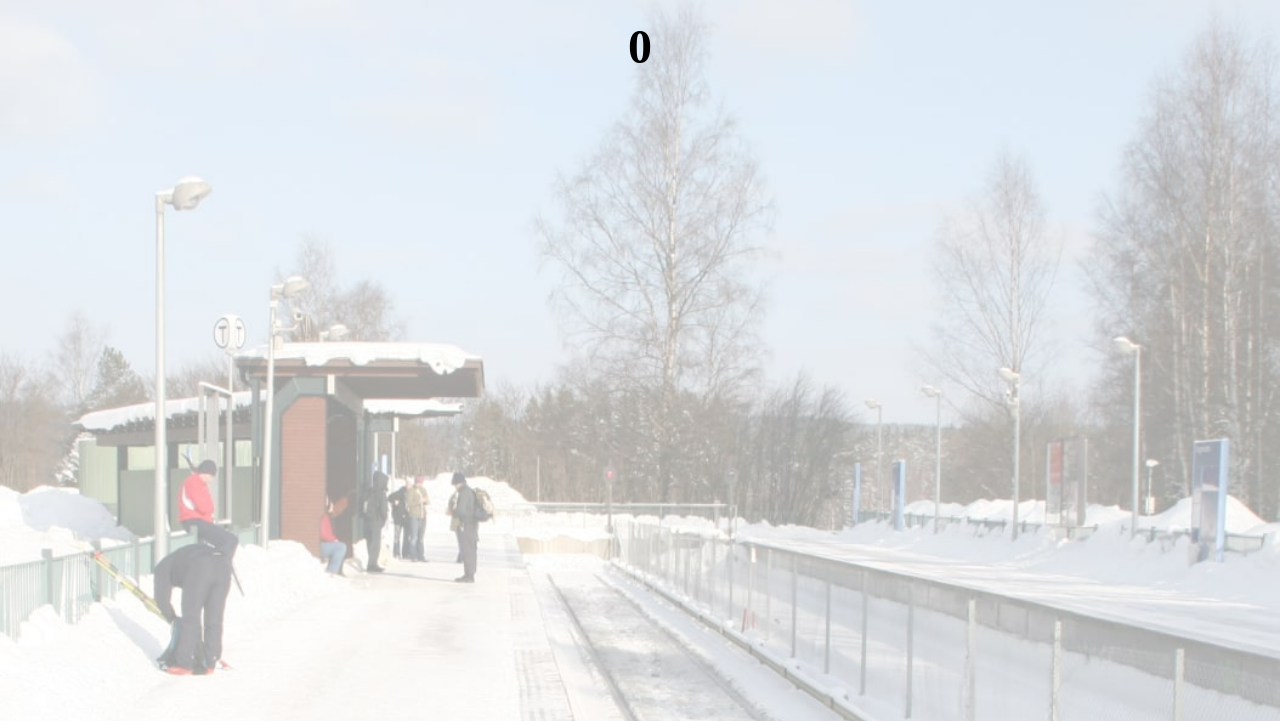
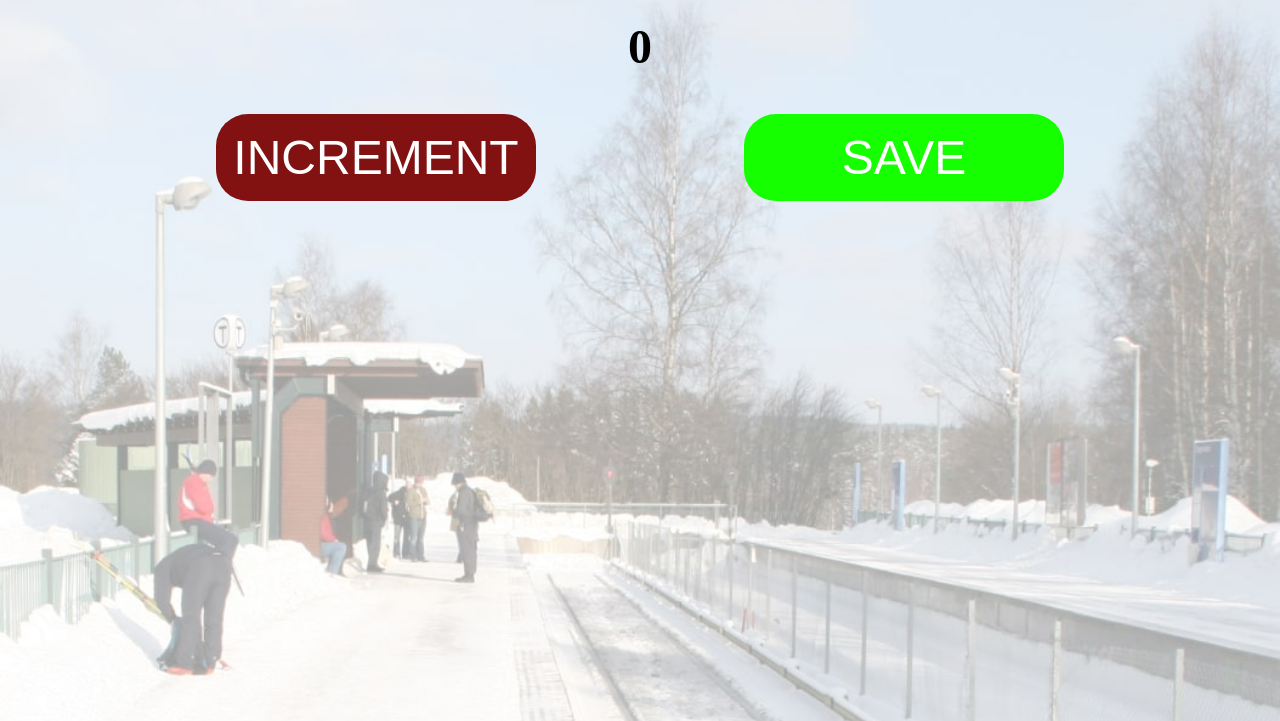
Before and after one commit to CodesWithRobi/passenger-counter-app, a plain HTML site: page index.html in a window 1280 px wide. Shown: the part 79-800 px from the top of the page. Drawn offline with Linux system fonts and the light colour scheme.

Commit message:
added functionallity to button ⚙️

```diff
--- a/index.html
+++ b/index.html
@@ -10,6 +10,11 @@
         <center>
             <h1>People Entered:</h1>
             <h2 id="count">0</h2>
+            <div class="buttons">
+                <button id="btni" onclick="increment()">INCREMENT</button>
+                <button id="btns">SAVE</button>
+            </div>
         </center>
+        <script src="index.js"></script>
     </body>
 </html>
--- a/index.js
+++ b/index.js
@@ -0,0 +1,7 @@
+// This is a comment
+
+const count = document.getElementById("count");
+
+function increment() {
+    count.innerText = Number(count.innerText) + 1;
+}
--- a/style.css
+++ b/style.css
@@ -6,3 +6,27 @@ body {
 h2{
     font-size: 3rem;
 }
+button{
+    font-size: 3rem;
+    border: none;
+    border-radius: 2rem;
+    padding: 1rem;
+    color: white;
+    width: 20rem;
+}
+.buttons{
+    display: flex;
+    justify-content: space-evenly;
+}
+#btni{
+    background-color: #821111;
+}
+#btns{
+    background-color: #15ff00;
+}
+#btni:active{
+    background-color: #d21111;
+}
+#btns:active{
+    background-color: #76ff63;
+}
```
